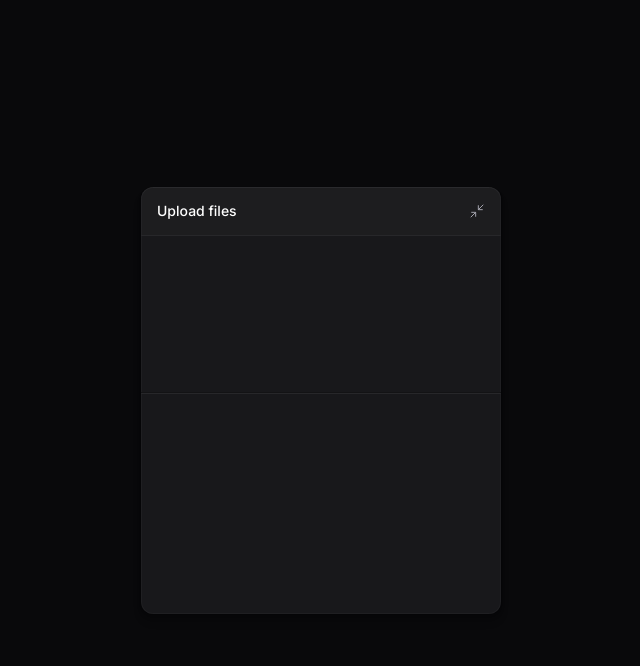
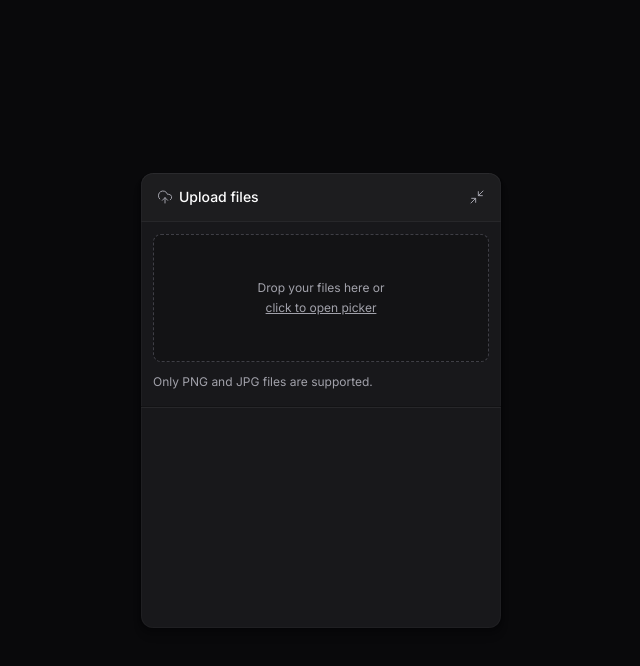
Before and after one commit to burn-c/upload-widget-web, a React (Vite) app: page / in a window 1280 px wide. Both pictures are taken after a click on the button "Upload files". Shown: the top 666 px of the page, without its empty margins (319-959 px from the left). Built offline with nearby package versions, Linux system fonts and the light colour scheme.

Commit message:
feat(components): adds Dropzone and Title

```diff
--- a/package.json
+++ b/package.json
@@ -14,7 +14,8 @@
     "react-dom": "^19.2.7",
     "lucide-react": "^0.462.0",
     "@radix-ui/react-collapsible": "^1.1.1",
-    "tailwind-variants": "^0.3.0"
+    "tailwind-variants": "^0.3.0",
+    "react-dropzone": "^14.3.5"
   },
   "devDependencies": {
     "@eslint/js": "^10.0.1",
--- a/src/components/upload-widget-dropzone.tsx
+++ b/src/components/upload-widget-dropzone.tsx
@@ -1,3 +1,34 @@
+import { useDropzone } from "react-dropzone";
+
+
 export function UploadWidgetDropzone() {
-  return <div className="px-3 h-32"></div>;
+  const { getRootProps, getInputProps, isDragActive } = useDropzone({
+    multiple: true,
+    accept: {
+      "image/jpeg": [],
+      "image/png": [],
+    },
+    onDrop(acceptedFiles) {
+      console.log(acceptedFiles);
+    },
+  });
+
+  return (
+    <div className="px-3 flex flex-col gap-3">
+      <div
+        data-active={isDragActive}
+        className="cursor-pointer text-zinc-400 bg-black/20 p-5 rounded-lg border border-zinc-700 border-dashed h-32 flex flex-col items-center justify-center gap-1 hover:border-zinc-600 transition-colors data-[active=true]:bg-indigo-500/10 data-[active=true]:border-indigo-500"
+        {...getRootProps()}
+      >
+        <input type="file" {...getInputProps()} />
+
+        <span className="text-xs">Drop your files here or</span>
+        <span className="text-xs underline">click to open picker</span>
+      </div>
+
+      <span className="text-xs text-zinc-400">
+        Only PNG and JPG files are supported.
+      </span>
+    </div>
+  );
 }
--- a/src/components/upload-widget-header.tsx
+++ b/src/components/upload-widget-header.tsx
@@ -2,12 +2,12 @@
 
 import { Minimize2 } from "lucide-react";
 import { Button } from "./ui/button";
+import { UploadWidgetTitle } from "./upload-widget-title";
 
 export function UploadWidgetHeader() {
   return (
     <div className="w-full p-4 py-2 bg-white/2 border-zinc-800 border-b flex items-center justify-between">
-      <span className="text-sm font-medium">Upload files</span>
-
+            <UploadWidgetTitle />
       <Collapsible.Trigger asChild>
         <Button size="icon" className="-mr-2">
           <Minimize2 strokeWidth={1.5} className="size-4" />
--- a/src/components/upload-widget-minimized-button.tsx
+++ b/src/components/upload-widget-minimized-button.tsx
@@ -1,10 +1,11 @@
 import * as Collapsible from "@radix-ui/react-collapsible";
 import { Maximize2 } from "lucide-react";
+import { UploadWidgetTitle } from "./upload-widget-title";
 
 export function UploadWidgetMinimizedButton() {
   return (
     <Collapsible.Trigger className="group w-full bg-white/2 py-3 px-5 flex items-center justify-between">
-      <span className="text-sm font-medium">Upload files</span>
+      <UploadWidgetTitle />
 
       <Maximize2
         strokeWidth={1.5}
--- /dev/null
+++ b/src/components/upload-widget-title.tsx
@@ -0,0 +1,11 @@
+
+import { UploadCloud } from "lucide-react";
+
+export function UploadWidgetTitle() {
+  return (
+    <div className="flex items-center gap-1.5 text-sm font-medium">
+      <UploadCloud className="size-4 text-zinc-400" strokeWidth={1.5} />
+      <span>Upload files</span>
+    </div>
+  );
+}
```
Also changed, not shown: 1 other file (tests, documents, lock files or other folders).
